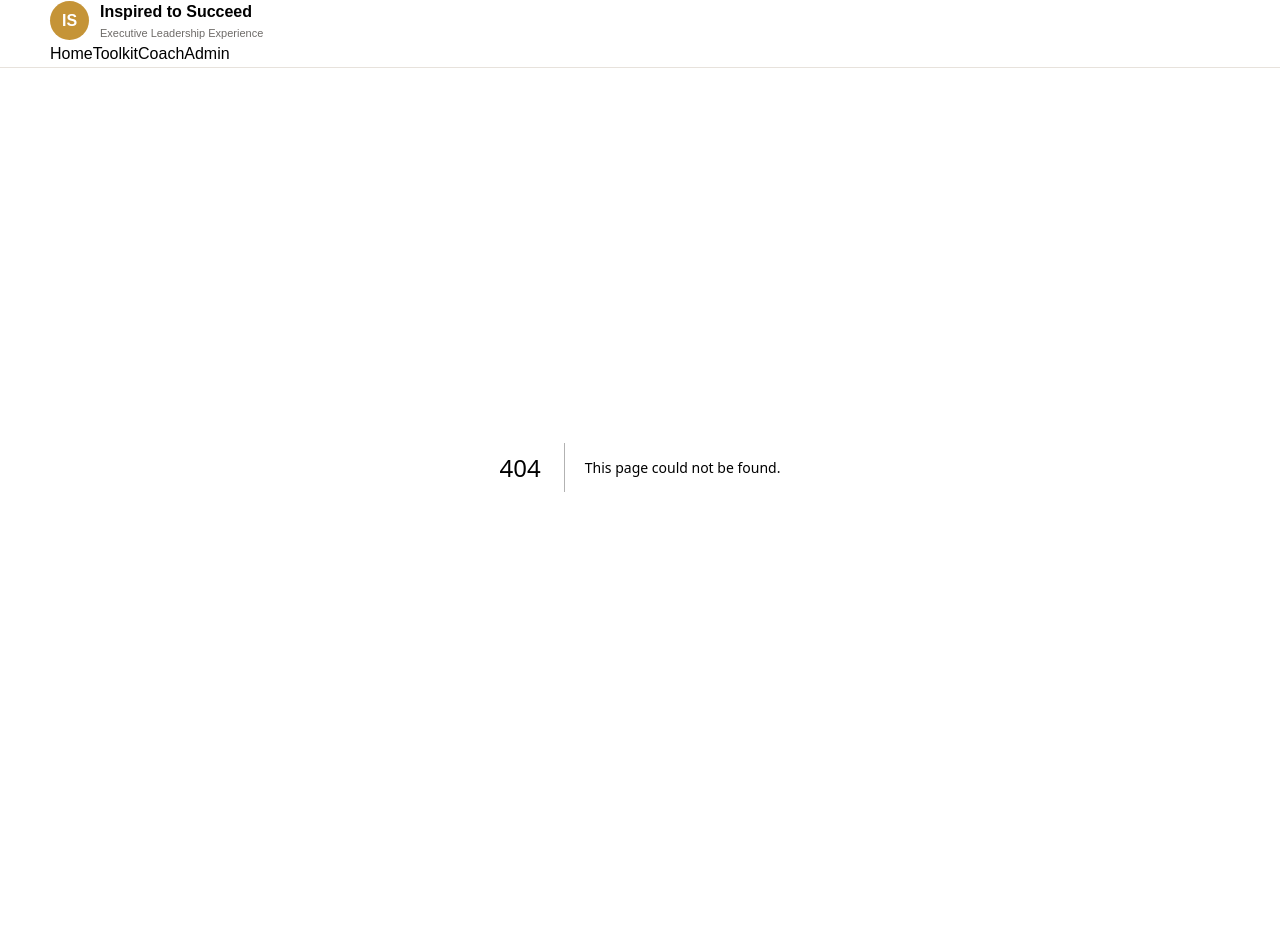
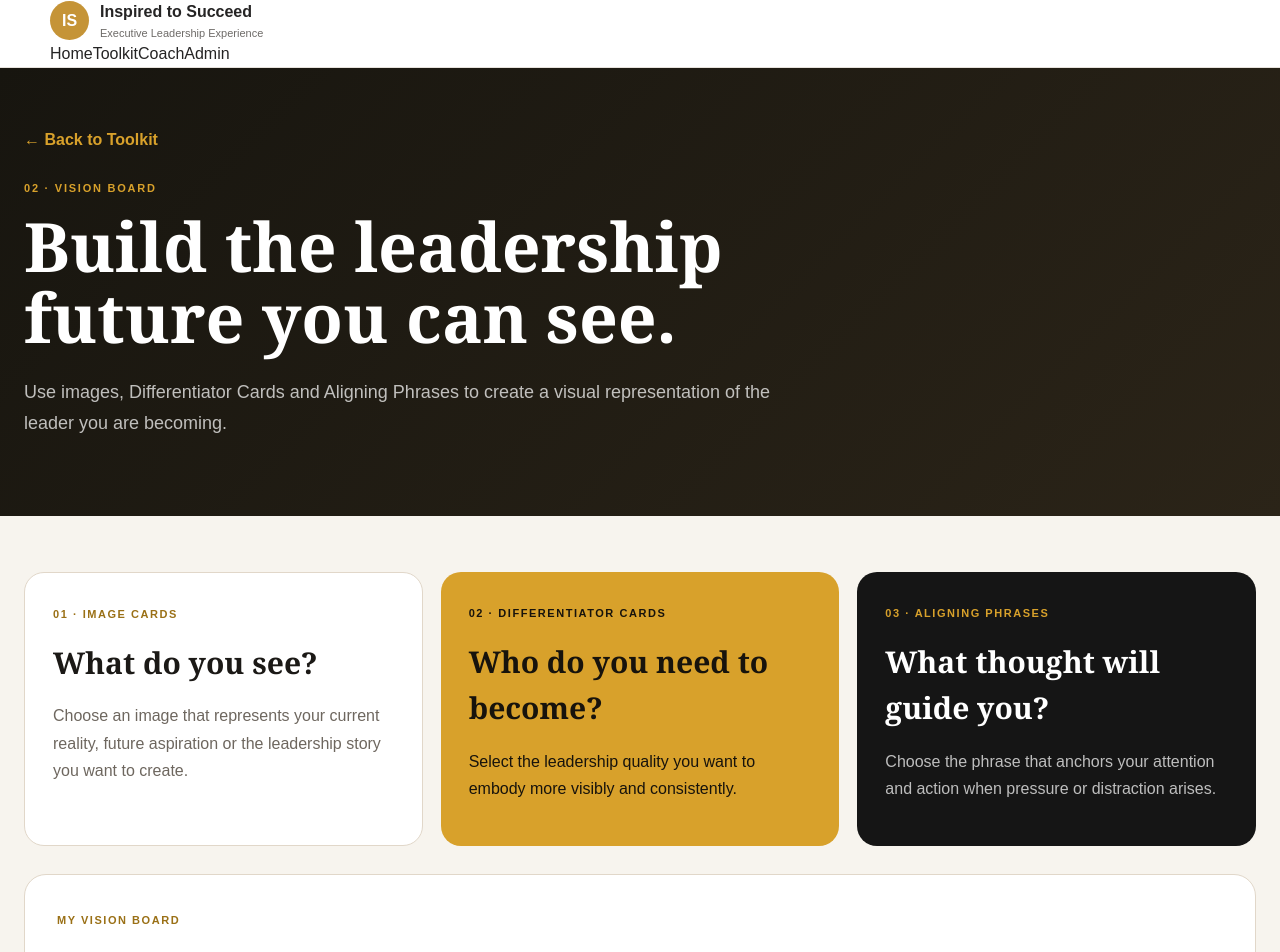
Before and after one commit to g-car/inspired-to-succeed-saas, a Next.js app: page /toolkit/vision-board in a window 1280 px wide. Before the commit this address had no page. Shown: the top 952 px of the page. Before the commit the page ends 868 px from the top, so only its background shows below. Built offline with nearby package versions, Linux system fonts and the light colour scheme.

Commit message:
Activate Vision Board toolkit page
This file implements the Vision Board page with metadata, layout, and styling for an interactive leadership vision board. It includes sections for image cards, differentiator cards, and aligning phrases.

```diff
--- /dev/null
+++ b/app/toolkit/vision-board/page.js
@@ -0,0 +1,252 @@
+import Link from 'next/link';
+
+export const metadata = {
+  title: 'Vision Board | Inspired to Succeed',
+  description:
+    'Interactive leadership vision board using image cards, differentiators and aligning phrases.',
+};
+
+export default function VisionBoardPage() {
+  return (
+    <main
+      style={{
+        minHeight: '100vh',
+        background: '#f7f4ee',
+        color: '#1b1916',
+      }}
+    >
+      <section
+        style={{
+          padding: '60px max(24px, calc((100vw - 1280px) / 2))',
+          background:
+            'linear-gradient(135deg, #17150f 0%, #2b2418 100%)',
+          color: '#ffffff',
+        }}
+      >
+        <Link
+          href="/toolkit"
+          style={{
+            display: 'inline-block',
+            marginBottom: '28px',
+            color: '#d8a12b',
+            textDecoration: 'none',
+            fontWeight: 800,
+          }}
+        >
+          ← Back to Toolkit
+        </Link>
+
+        <span
+          style={{
+            display: 'block',
+            color: '#d8a12b',
+            fontSize: '11px',
+            fontWeight: 900,
+            letterSpacing: '.16em',
+            marginBottom: '14px',
+          }}
+        >
+          02 · VISION BOARD
+        </span>
+
+        <h1
+          style={{
+            maxWidth: '850px',
+            margin: 0,
+            fontFamily: 'Georgia, serif',
+            fontSize: 'clamp(42px, 6vw, 68px)',
+            lineHeight: 1.04,
+          }}
+        >
+          Build the leadership future you can see.
+        </h1>
+
+        <p
+          style={{
+            maxWidth: '760px',
+            marginTop: '24px',
+            color: 'rgba(255,255,255,.72)',
+            fontSize: '18px',
+            lineHeight: 1.7,
+          }}
+        >
+          Use images, Differentiator Cards and Aligning Phrases to create a
+          visual representation of the leader you are becoming.
+        </p>
+      </section>
+
+      <section
+        style={{
+          maxWidth: '1280px',
+          margin: '0 auto',
+          padding: '56px 24px 90px',
+        }}
+      >
+        <div
+          style={{
+            display: 'grid',
+            gridTemplateColumns:
+              'repeat(auto-fit, minmax(280px, 1fr))',
+            gap: '18px',
+          }}
+        >
+          <div
+            style={{
+              padding: '28px',
+              borderRadius: '20px',
+              border: '1px solid #e1d7c9',
+              background: '#ffffff',
+            }}
+          >
+            <span
+              style={{
+                color: '#9a7016',
+                fontSize: '11px',
+                fontWeight: 900,
+                letterSpacing: '.14em',
+              }}
+            >
+              01 · IMAGE CARDS
+            </span>
+
+            <h2
+              style={{
+                fontFamily: 'Georgia, serif',
+                fontSize: '30px',
+                margin: '14px 0',
+              }}
+            >
+              What do you see?
+            </h2>
+
+            <p
+              style={{
+                color: '#6e675f',
+                lineHeight: 1.7,
+              }}
+            >
+              Choose an image that represents your current reality, future
+              aspiration or the leadership story you want to create.
+            </p>
+          </div>
+
+          <div
+            style={{
+              padding: '28px',
+              borderRadius: '20px',
+              background: '#d8a12b',
+              color: '#17130c',
+            }}
+          >
+            <span
+              style={{
+                fontSize: '11px',
+                fontWeight: 900,
+                letterSpacing: '.14em',
+              }}
+            >
+              02 · DIFFERENTIATOR CARDS
+            </span>
+
+            <h2
+              style={{
+                fontFamily: 'Georgia, serif',
+                fontSize: '30px',
+                margin: '14px 0',
+              }}
+            >
+              Who do you need to become?
+            </h2>
+
+            <p style={{ lineHeight: 1.7 }}>
+              Select the leadership quality you want to embody more visibly
+              and consistently.
+            </p>
+          </div>
+
+          <div
+            style={{
+              padding: '28px',
+              borderRadius: '20px',
+              background: '#151515',
+              color: '#ffffff',
+            }}
+          >
+            <span
+              style={{
+                color: '#d8a12b',
+                fontSize: '11px',
+                fontWeight: 900,
+                letterSpacing: '.14em',
+              }}
+            >
+              03 · ALIGNING PHRASES
+            </span>
+
+            <h2
+              style={{
+                fontFamily: 'Georgia, serif',
+                fontSize: '30px',
+                margin: '14px 0',
+              }}
+            >
+              What thought will guide you?
+            </h2>
+
+            <p
+              style={{
+                color: 'rgba(255,255,255,.72)',
+                lineHeight: 1.7,
+              }}
+            >
+              Choose the phrase that anchors your attention and action when
+              pressure or distraction arises.
+            </p>
+          </div>
+        </div>
+
+        <div
+          style={{
+            marginTop: '28px',
+            padding: '32px',
+            borderRadius: '22px',
+            border: '1px solid #e1d7c9',
+            background: '#ffffff',
+          }}
+        >
+          <span
+            style={{
+              color: '#9a7016',
+              fontSize: '11px',
+              fontWeight: 900,
+              letterSpacing: '.14em',
+            }}
+          >
+            MY VISION BOARD
+          </span>
+
+          <h2
+            style={{
+              fontFamily: 'Georgia, serif',
+              fontSize: '36px',
+              margin: '14px 0',
+            }}
+          >
+            The leader I am becoming
+          </h2>
+
+          <p
+            style={{
+              maxWidth: '760px',
+              color: '#6e675f',
+              lineHeight: 1.7,
+            }}
+          >
+            Your selected image, differentiator and aligning phrase will
+            assemble here once the original card assets are connected.
+          </p>
+        </div>
+      </section>
+    </main>
+  );
+}
```
